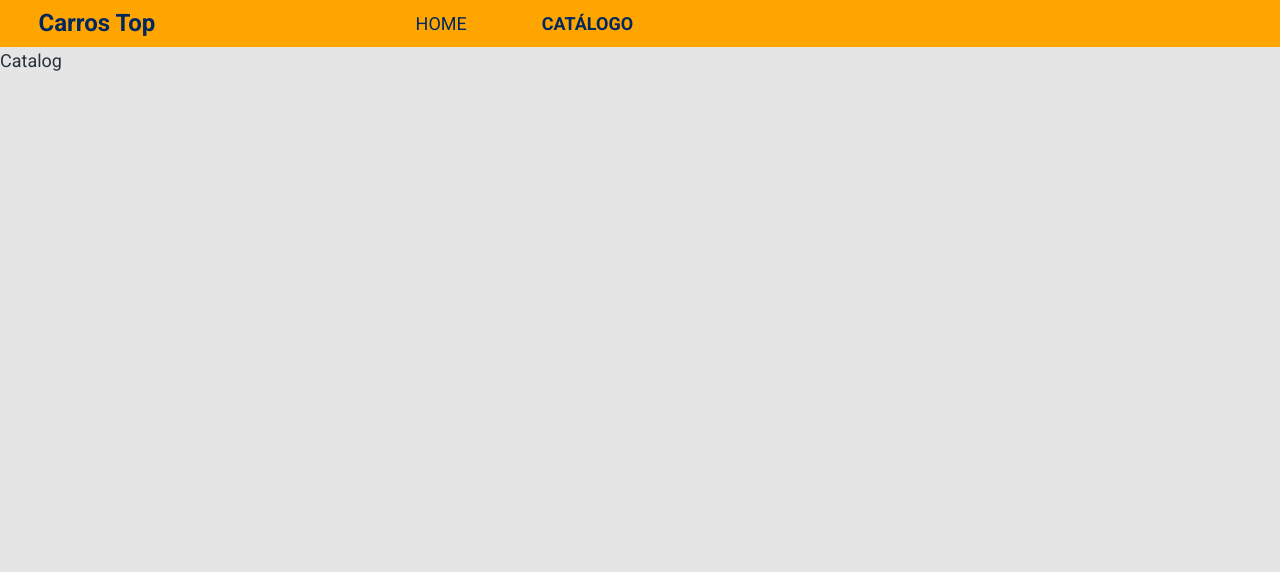
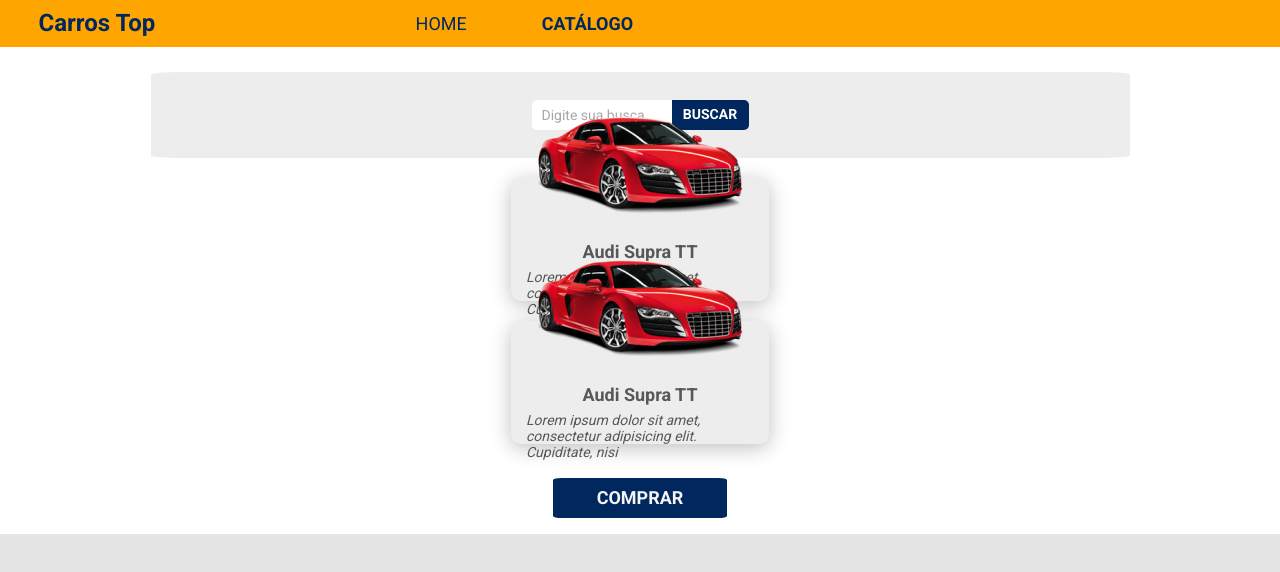
Before and after one commit to MarceloMachadoxD/carrostop, a React (Create React App) app: page /products in a window 1280 px wide. Shown: the top 572 px of the page. Built offline with nearby package versions, Linux system fonts and the light colour scheme.

Commit message:
ajustes finos na tela de catalogo

```diff
--- a/src/pages/Catalog/index.tsx
+++ b/src/pages/Catalog/index.tsx
@@ -1,7 +1,33 @@
+import "./styles.css";
+import Car from "../../assets/images/catalog-car.png";
+
 function Catalog() {
   return (
     <>
-      <p>Catalog</p>
+      <div className="catalog-container">
+        <div className="search-card-container">
+          <div className="link-card">
+            <input type="text" defaultValue="Digite sua busca" />
+            <button>BUSCAR</button>
+          </div>
+        </div>
+        <div className="link-card-container catalog-card-container">
+          <img src={Car} alt="carro vermelho" />
+          <h1>Audi Supra TT</h1>
+          <p>Lorem ipsum dolor sit amet, consectetur adipisicing elit. Cupiditate, nisi</p>
+          <div className="link-card">
+            <button>COMPRAR</button>
+          </div>
+        </div>
+        <div className="link-card-container catalog-card-container">
+          <img src={Car} alt="carro vermelho" />
+          <h1>Audi Supra TT</h1>
+          <p>Lorem ipsum dolor sit amet, consectetur adipisicing elit. Cupiditate, nisi</p>
+          <div className="link-card">
+            <button>COMPRAR</button>
+          </div>
+        </div>
+      </div>
     </>
   );
 }
--- /dev/null
+++ b/src/pages/Catalog/styles.css
@@ -0,0 +1,69 @@
+.catalog-container {
+  padding-top: 25px;
+  background-color: white;
+  display: flex;
+  align-items: center;
+  align-content: center;
+  flex-direction: column;
+  padding-bottom: 70px;
+}
+.search-card-container {
+  background-color: #ededed;
+  display: flex;
+  flex-direction: column;
+  align-items: center;
+  align-content: center;
+  justify-content: center;
+  border-radius: 3%;
+  min-height: 86px;
+  width: 82%;
+  max-width: 979px;
+  margin-bottom: 20px;
+  padding: 0px;
+}
+
+.search-card-container button {
+  border-radius: 0px 5px 5px 0px;
+  border: 0px;
+  width: 77px;
+  height: 30px;
+  font-weight: 700;
+  font-size: 14px;
+  background-color:#00285F;
+  color: white;
+}
+
+.search-card-container input {
+  width: 140px;
+  height: 30px;
+  border: 0px;
+  border-radius: 5px 0px 0px 5px;
+  color: #a7a7a7;
+  font-size: 14px;
+  padding-left: 10px;
+}
+
+.catalog-card-container {
+  margin: 0px 0px 20px 0px;
+  padding: 0px 0px 25px 0px;
+  width: 258px;
+}
+
+.catalog-card-container h1 {
+  padding-bottom: 0px;
+  font-weight: 700;
+  font-size: 18px;
+  line-height: 16px;
+  align-items: center;
+}
+
+
+.catalog-card-container p {
+  padding-right: 5px;
+  font-style: italic;
+  font-weight: 400;
+  font-size: 14px;
+  line-height: 16px;
+  align-items: center;
+  color: rgba(88, 88, 88, 1);
+}
--- a/src/pages/Home/index.tsx
+++ b/src/pages/Home/index.tsx
@@ -8,7 +8,7 @@
       <div className="home-container">
         <div className="home-banner-container">
           <div className="home-banner">
-            <img src={Car} alt="carro vermelho" />
+            <img src={Car} alt="carro amarelo" />
             <div className="home-banner-text">
               <h1>O carro perfeito para você</h1>
               <p>
@@ -20,7 +20,7 @@
         </div>
         <div className="link-card-container">
           <div className="link-card">
-            <Link to="products">
+            <Link to="/products">
               <button>VER CATALOGO</button>
             </Link>
             <p>Comece agora a Navegar</p>
```
Also changed, not shown: src/components/SearchBar/SearchBar.tsx (added, +11 -0 lines), src/components/SearchBar/styles.css (added). Lines whose indentation alone changed are shown as unchanged.
